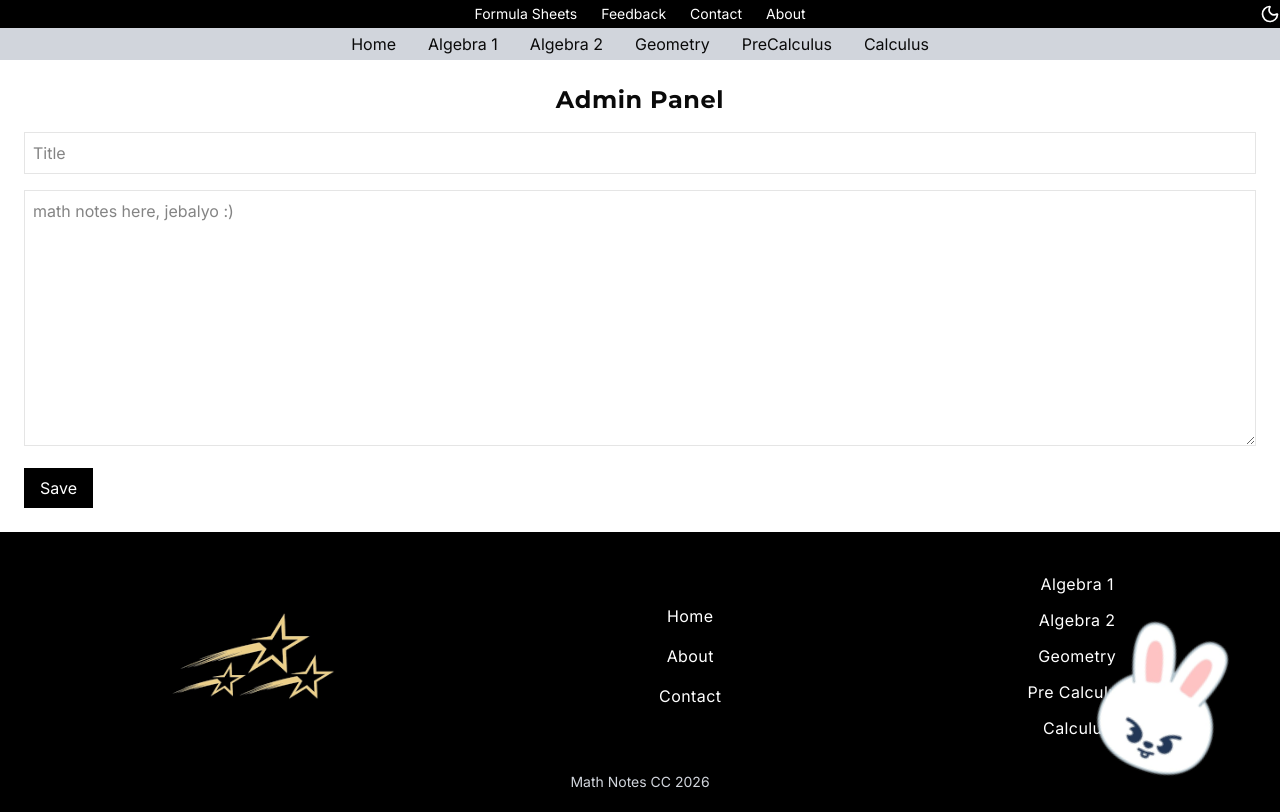
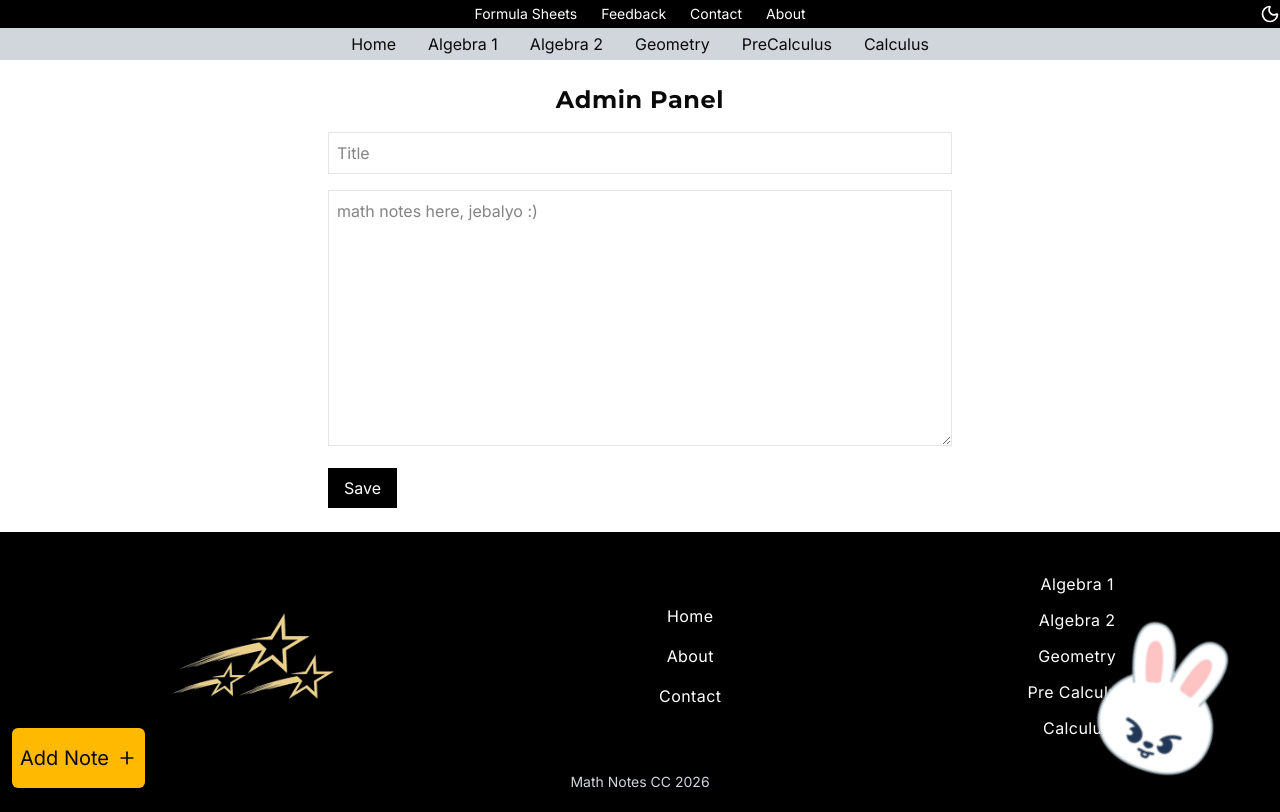
Before and after one commit to dakshs-07/math-notes, a Next.js app: page /admin in a window 1280 px wide. Built offline with nearby package versions, Linux system fonts and the light colour scheme.

Commit message:
added button to admin page to add notes and changed form styling

```diff
--- a/app/admin/page.jsx
+++ b/app/admin/page.jsx
@@ -30,7 +30,7 @@ function page() {
     }
   }
   return (
-    <div className="p-6 max-w-2x mx-auto">
+    <div className="p-6 max-w-2xl mx-auto">
       <h1 className="text-2xl font-bold tracking-wide text-center mb-4">
         Admin Panel
       </h1>
--- a/app/layout.js
+++ b/app/layout.js
@@ -3,6 +3,7 @@ import "./globals.css";
 import Header from "@/components/Header";
 import Footer from "@/components/Footer";
 import Leebit from "@/components/Leebit";
+import AddNotes from "@/components/AddNotes";
 
 const montserrat = Montserrat({
   variable: "--font-montserrat",
@@ -30,6 +31,7 @@ export default function RootLayout({ children }) {
       <body className="min-h-full flex flex-col">
         <Header />
         <main className="flex-1">{children}</main>
+        <AddNotes />
         <Leebit />
         <Footer />
       </body>
--- /dev/null
+++ b/components/AddNotes.jsx
@@ -0,0 +1,14 @@
+import { PlusIcon } from "lucide-react";
+import Link from "next/link";
+
+export default function AddNotes(){
+    return (
+      <div className="fixed bottom-3 left-3 z-50">
+        <Link href="/admin">
+          <button className="flex text-xl items-center gap-2 bg-amber-400 py-4 px-2 rounded-sm cursor-pointer hover:text-black hover:bg-gray-400">
+            Add Note <PlusIcon size={20} />
+          </button>
+        </Link>
+      </div>
+    );
+}
```
Also changed, not shown: app/api/notes/[slug]/route.js (added).
